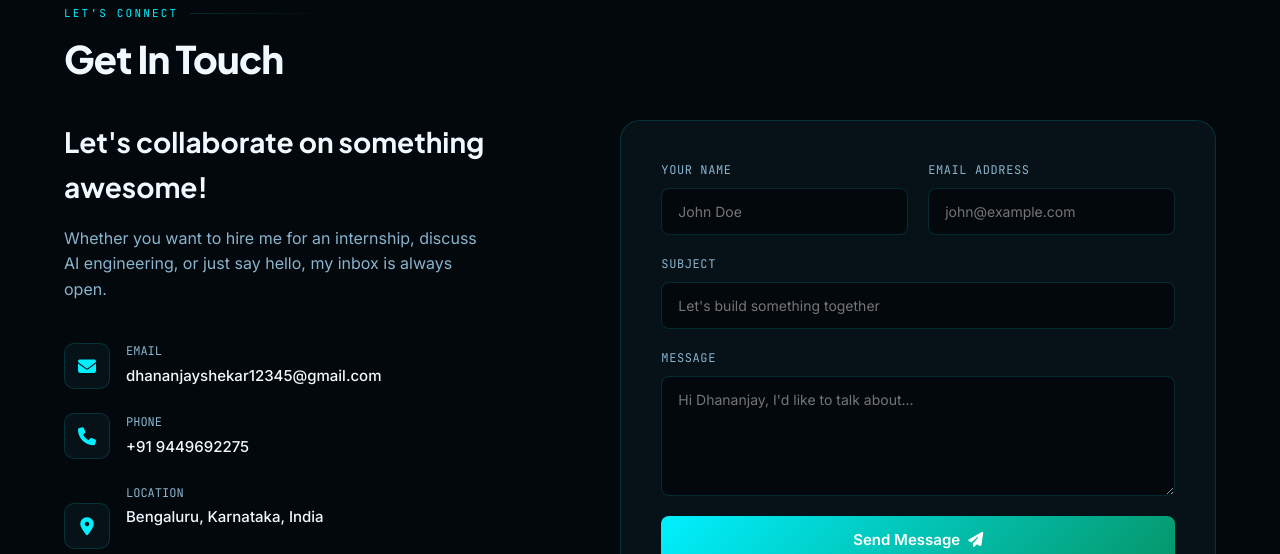
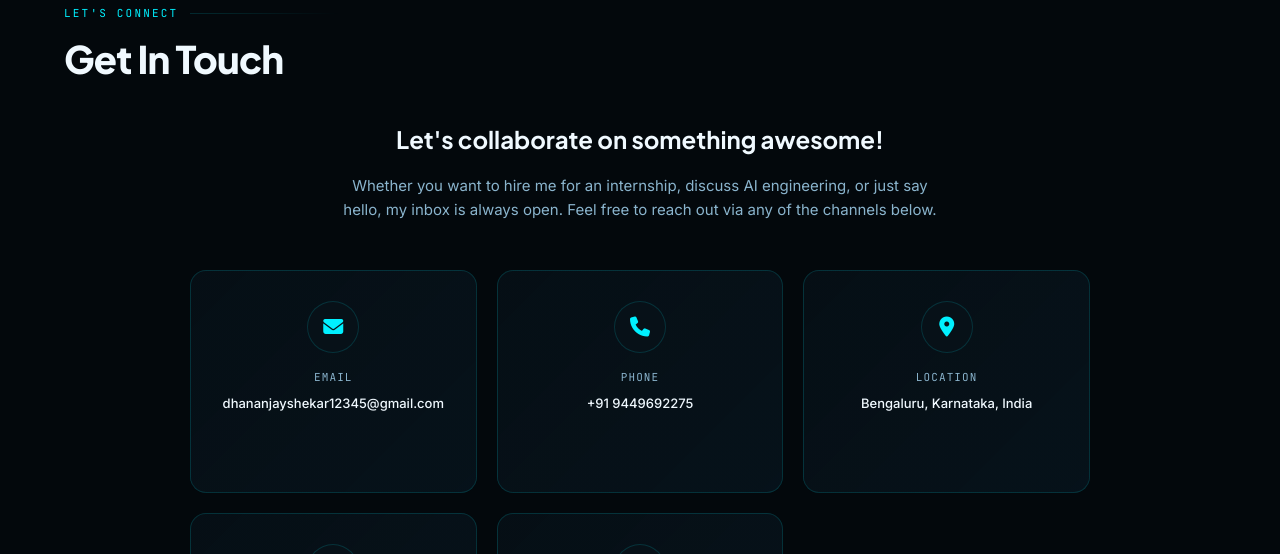
Before and after one commit to dhananjayshekar12345-del/FrontEnd-Project, a plain HTML site: page portfolio.html in a window 1280 px wide. Shown: the part 4290-4844 px from the top of the page. Drawn offline with Linux system fonts and the light colour scheme.

Commit message:
Format GitHub/LinkedIn as card items, remove contact form, and apply centered grid layout for contact cards

```diff
--- a/portfolio-styles.css
+++ b/portfolio-styles.css
@@ -768,57 +768,85 @@ section {
 
 /* ── CONTACT ── */
 .contact-wrapper {
-  display: grid;
-  grid-template-columns: 1fr 1.2fr;
-  gap: 60px;
-  align-items: start;
+  display: flex;
+  justify-content: center;
+  align-items: center;
+  width: 100%;
+}
+.contact-info {
+  text-align: center;
+  max-width: 900px;
+  width: 100%;
 }
 .contact-info h3 {
   font-family: var(--font-display);
-  font-size: 28px;
+  font-size: 24px;
   margin-bottom: 16px;
+  color: var(--text);
 }
 .contact-info p {
   color: var(--muted);
-  margin-bottom: 40px;
-  max-width: 420px;
+  margin-bottom: 48px;
+  font-size: 15px;
+  max-width: 600px;
+  margin-left: auto;
+  margin-right: auto;
 }
 .contact-details {
-  display: flex;
-  flex-direction: column;
-  gap: 24px;
-  margin-bottom: 40px;
+  display: grid;
+  grid-template-columns: repeat(auto-fit, minmax(260px, 1fr));
+  gap: 20px;
+  width: 100%;
 }
 .contact-item {
   display: flex;
+  flex-direction: column;
   align-items: center;
+  text-align: center;
+  padding: 30px 20px;
+  background: linear-gradient(135deg, rgba(7, 17, 24, 0.8) 0%, rgba(12, 34, 48, 0.4) 100%);
+  border: 1px solid var(--border);
+  border-radius: 16px;
   gap: 16px;
+  transition: border-color 0.3s, transform 0.3s, box-shadow 0.3s;
+}
+.contact-item:hover {
+  border-color: var(--accent);
+  transform: translateY(-4px);
+  box-shadow: 0 10px 30px rgba(0, 240, 255, 0.15);
 }
 .contact-icon {
-  width: 46px;
-  height: 46px;
-  border-radius: 10px;
+  width: 52px;
+  height: 52px;
+  border-radius: 50%;
   background-color: var(--surface);
   border: 1px solid var(--border);
   display: flex;
   align-items: center;
   justify-content: center;
   color: var(--accent);
-  font-size: 18px;
+  font-size: 20px;
+}
+.contact-text {
+  display: flex;
+  flex-direction: column;
+  align-items: center;
 }
 .contact-text p:first-child {
-  font-size: 12px;
+  font-size: 11px;
   color: var(--muted);
-  margin-bottom: 2px;
+  margin-bottom: 6px;
   text-transform: uppercase;
   font-family: var(--font-mono);
+  letter-spacing: 0.1em;
 }
 .contact-text a, .contact-text p:last-child {
   color: var(--text);
   font-weight: 500;
   text-decoration: none;
-  font-size: 15px;
+  font-size: 13px;
   transition: color 0.2s;
+  word-break: break-all;
 }
 .contact-text a:hover {
   color: var(--accent);
--- a/portfolio.html
+++ b/portfolio.html
@@ -336,7 +336,7 @@
         <div class="contact-info">
           <h3>Let's collaborate on something awesome!</h3>
           <p>
-            Whether you want to hire me for an internship, discuss AI engineering, or just say hello, my inbox is always open.
+            Whether you want to hire me for an internship, discuss AI engineering, or just say hello, my inbox is always open. Feel free to reach out via any of the channels below.
           </p>
 
           <div class="contact-details">
@@ -386,28 +386,6 @@
             </div>
           </div>
         </div>
-
-        <form class="contact-form" id="contactForm">
-          <div class="form-grid">
-            <div class="form-group">
-              <label for="name">Your Name</label>
-              <input type="text" id="name" placeholder="John Doe" required>
-            </div>
-            <div class="form-group">
-              <label for="email">Email Address</label>
-              <input type="email" id="email" placeholder="john@example.com" required>
-            </div>
-          </div>
-          <div class="form-group full-width" style="margin-bottom: 20px;">
-            <label for="subject">Subject</label>
-            <input type="text" id="subject" placeholder="Let's build something together" required>
-          </div>
-          <div class="form-group full-width" style="margin-bottom: 20px;">
-            <label for="message">Message</label>
-            <textarea id="message" placeholder="Hi Dhananjay, I'd like to talk about..." required></textarea>
-          </div>
-          <button type="submit" class="submit-btn">Send Message <i class="fa-solid fa-paper-plane"></i></button>
-        </form>
       </div>
     </div>
   </section>
```
